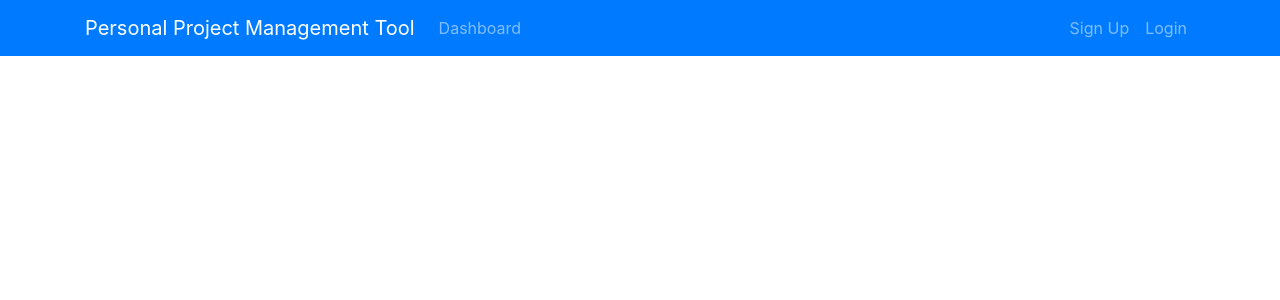
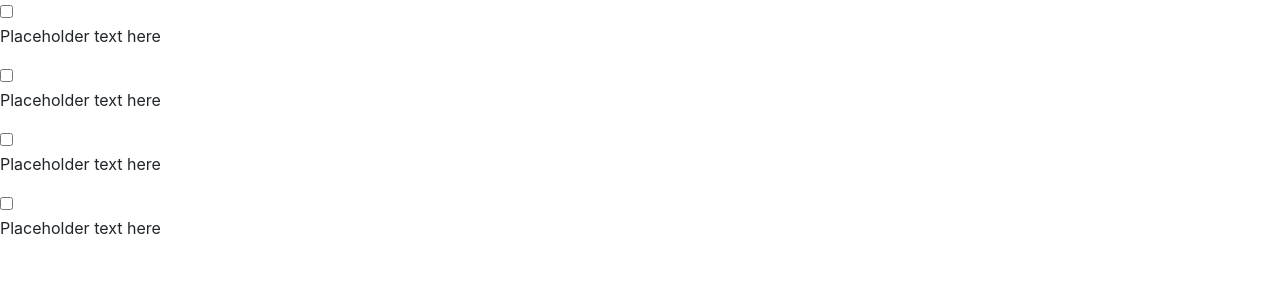
Before and after one commit to isokolov/AgileIntPPMTool, a React (Create React App) app in the folder ppmtool-react-client/: page / in a window 1280 px wide. Shown: the top 300 px of the page. Built offline with nearby package versions, Linux system fonts and the light colour scheme.

Commit message:
Start Todo App

```diff
--- a/ppmtool-react-client/src/App.js
+++ b/ppmtool-react-client/src/App.js
@@ -12,7 +12,21 @@ import store from "./store";
 class App extends Component {
   render() {
     return (
-      <Provider store={store}>
+      <div>
+            <input type="checkbox" />
+            <p>Placeholder text here</p>
+
+            <input type="checkbox" />
+            <p>Placeholder text here</p>
+
+            <input type="checkbox" />
+            <p>Placeholder text here</p>
+
+            <input type="checkbox" />
+            <p>Placeholder text here</p>
+        </div>
+    );
+    {/* <Provider store={store}>
         <Router>
           <div className="App">
             <Header />
@@ -20,8 +34,7 @@ class App extends Component {
             <Route exact path="/addProject" component={AddProject} />
           </div>
         </Router>
-      </Provider>
-    );
+      </Provider> */}
   }
 }
 
```
